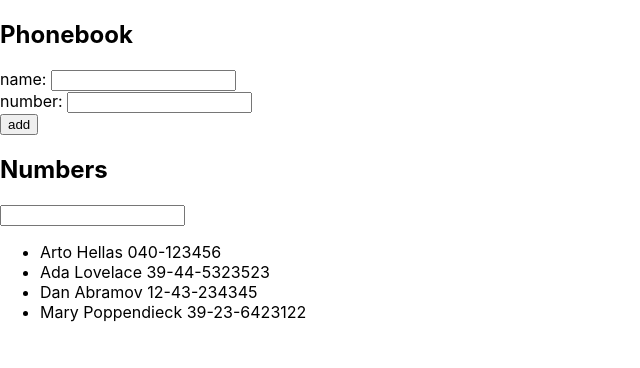
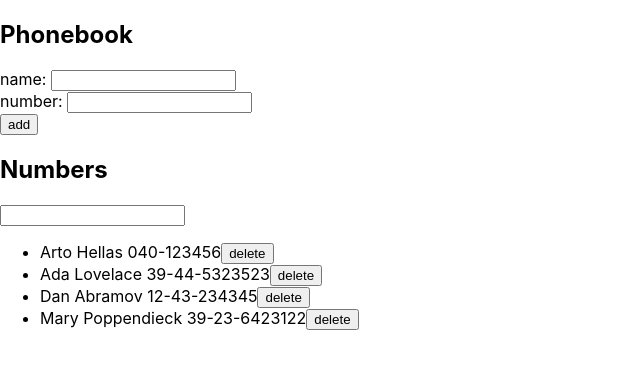
Before and after one commit to jarkkom/fullstackhy2020, a React (Create React App) app in the folder part2/puhelinluettelo/: page / in a window 1280 px wide. Shown: the top 368 px of the page, without its empty margins (0-640 px from the left). Built offline with nearby package versions, Linux system fonts and the light colour scheme; data requests are answered from the project's data file.

Commit message:
2.17: puhelinluettelo step9

```diff
--- a/part2/puhelinluettelo/src/App.js
+++ b/part2/puhelinluettelo/src/App.js
@@ -1,5 +1,4 @@
 import React, { useState, useEffect } from 'react';
-import axios from 'axios';
 import personService from './services/persons';
 
 const Filter = ({ filter, setFilter }) => {
@@ -61,14 +60,28 @@ const PersonForm = ({ persons, setPersons }) => {
   );
 };
 
-const Persons = ({ persons, filter}) => {
+const Persons = ({ persons, filter, setPersons }) => {
+  const onClickDelete = (deletedPerson) => {
+
+    if (!window.confirm(`delete ${deletedPerson.name}?`)) {
+      return;
+    }
+
+    personService.deletePerson(deletedPerson.id);
+    setPersons(persons.filter((person) => {
+      return person.id !== deletedPerson.id;
+    }));
+  };
+
   return (
     <div>
       <ul>
         {persons.map((person) => {
           if (filter === '' || person.name.toLowerCase().includes(filter.toLowerCase())) {
             return (
-              <li key={person.name}>{person.name} {person.number}</li>
+              <li key={person.id}>{person.name} {person.number}
+              <button onClick={() => onClickDelete(person)}>delete</button>
+              </li>
             );
           }
           return false;
@@ -96,7 +109,7 @@ const App = () => {
       <PersonForm persons={persons} setPersons={setPersons} />
       <h2>Numbers</h2>
       <Filter filter={filter} setFilter={setFilter} />
-      <Persons persons={persons} filter={filter} />
+      <Persons persons={persons} filter={filter} setPersons={setPersons} />
     </div>
   )
 }
--- a/part2/puhelinluettelo/src/services/persons.js
+++ b/part2/puhelinluettelo/src/services/persons.js
@@ -16,7 +16,15 @@ const addPerson = (newPerson) => {
   });
 };
 
+const deletePerson = (personId) => {
+  const req = axios.delete(`${baseUrl}/${personId}`);
+  return req.then((response) => {
+    return response.data;
+  })
+}
+
 export default {
   getAll,
   addPerson,
+  deletePerson,
 }
```
